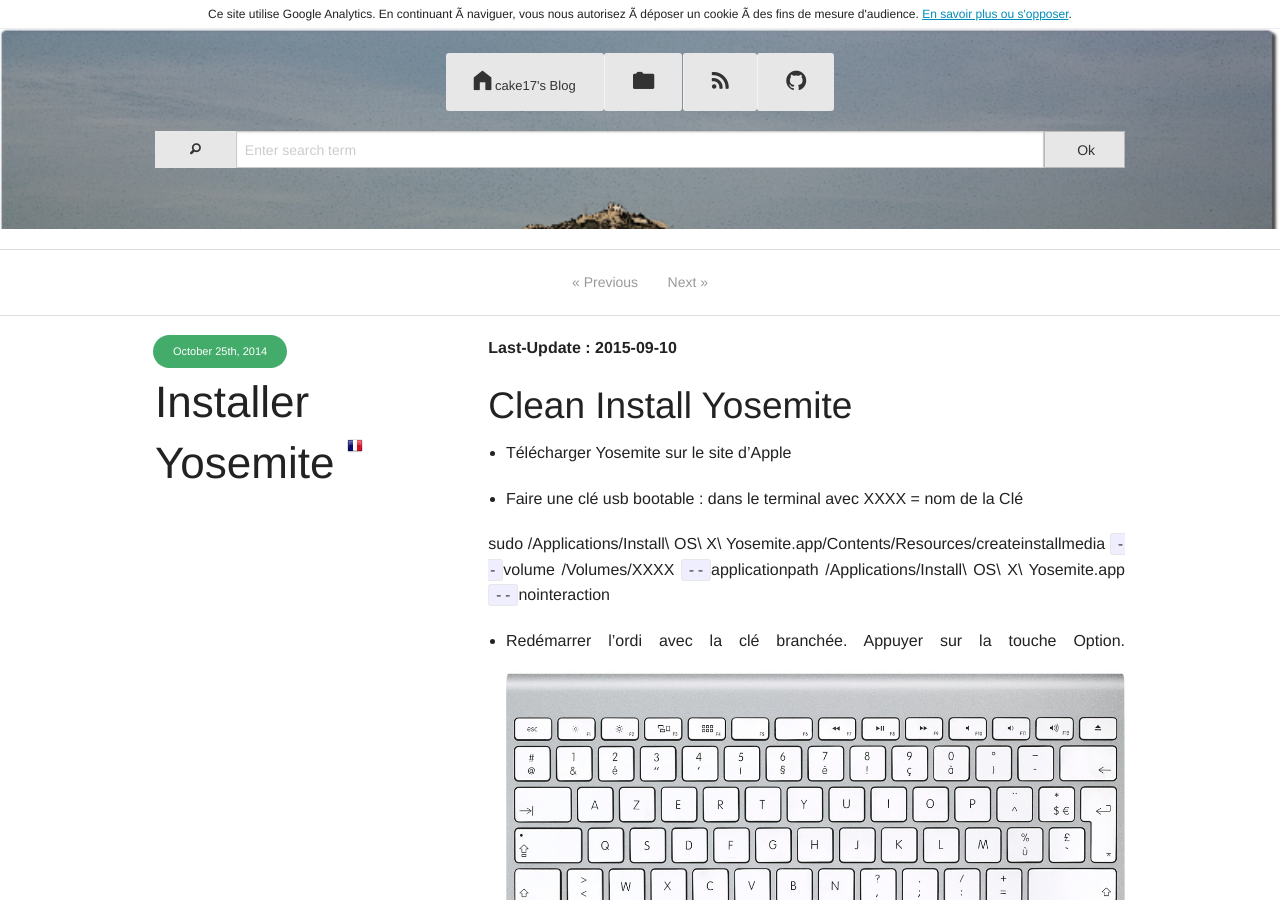
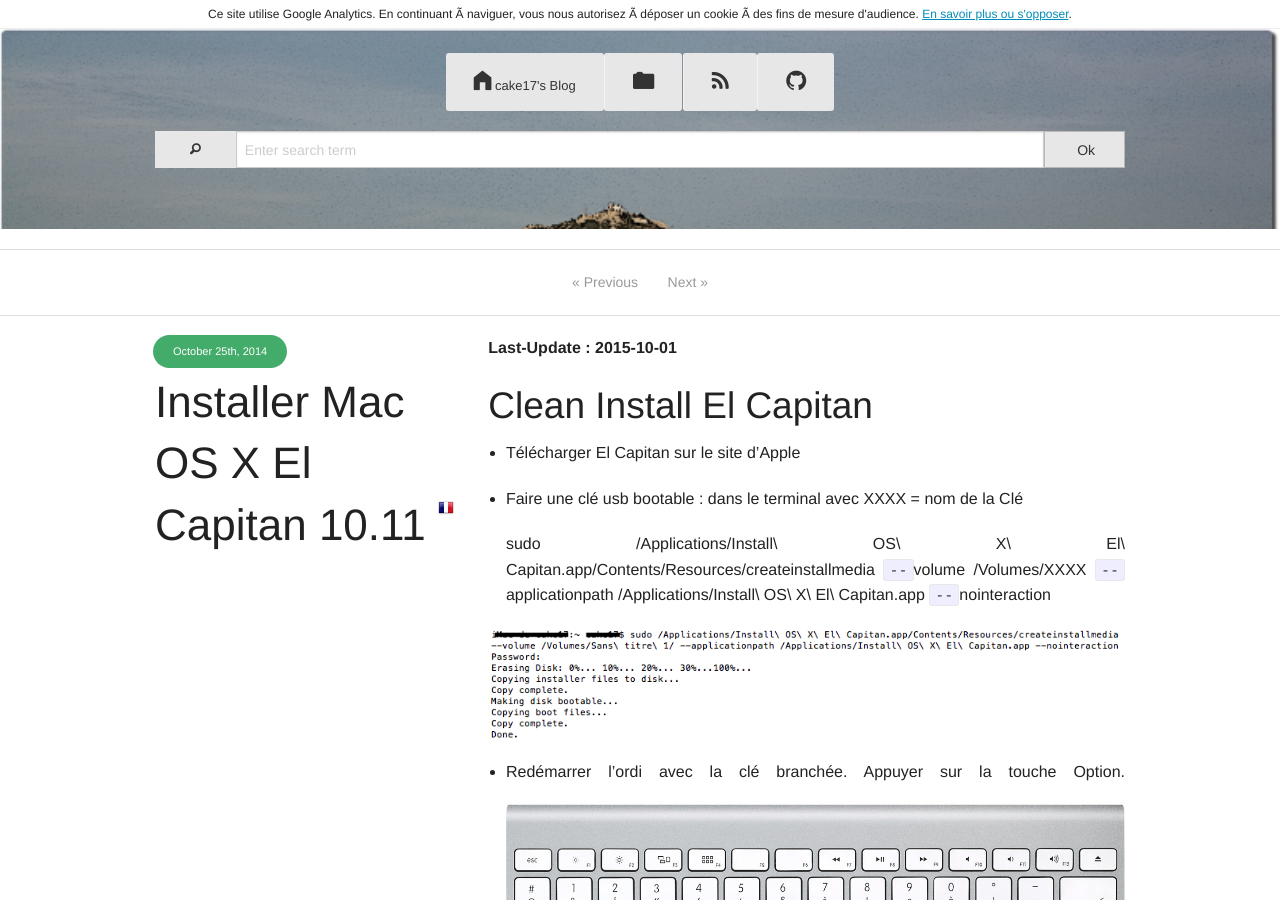
Before and after one commit to cake17/cake17.github.io, a Jekyll site: the page built from _posts/2014-10-25-install-os-x.md, in a window 1280 px wide and 900 px high. Built offline with Jekyll 4.4.1, drawn with Linux system fonts in a browser that asks for light colours; comment, search, counter and statistics services are not loaded.

Commit message:
change install os X for el capitan

```diff
--- a/_posts/2014-10-25-install-yosemite.md
+++ b/_posts/2014-10-25-install-os-x.md
@@ -1,20 +1,22 @@
 ---
 layout: post
-title: Installer Yosemite
+title: Installer Mac OS X El Capitan 10.11
 tags: [General]
-description: Un reminder pour ma clean install de Yosemite
+description: Un reminder pour ma clean install de El Capitan
 lang: fr
 ---
 
-**Last-Update : 2015-09-10**
+**Last-Update : 2015-10-01**
 
-## Clean Install Yosemite
+## Clean Install El Capitan
 
-- Télécharger Yosemite sur le site d'Apple
+- Télécharger El Capitan sur le site d'Apple
 
 - Faire une clé usb bootable : dans le terminal avec XXXX = nom de la Clé
 
-sudo /Applications/Install\ OS\ X\ Yosemite.app/Contents/Resources/createinstallmedia `--`volume /Volumes/XXXX `--`applicationpath /Applications/Install\ OS\ X\ Yosemite.app `--`nointeraction
+    sudo /Applications/Install\ OS\ X\ El\ Capitan.app/Contents/Resources/createinstallmedia `--`volume /Volumes/XXXX `--`applicationpath /Applications/Install\ OS\ X\ El\ Capitan.app `--`nointeraction
+
+![Install Ok]({{ site.baseurl }}/public/img/install_os_x_ok.png)
 
 - Redémarrer l'ordi avec la clé branchée. Appuyer sur la touche Option.
   ![Schéma CakePHP docs]({{ site.baseurl }}/public/img/touche_option_mac.jpg)
```
Also changed, not shown: public/img/install_os_x_ok.png (added).
